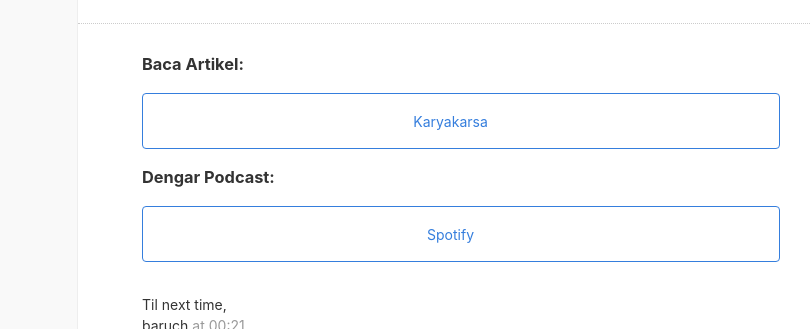
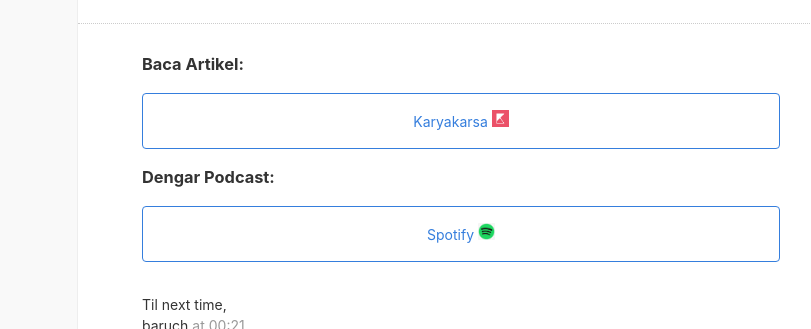
Before and after one commit to andysaktia/baruch, a Jekyll site: the page built from _posts/2021-03-20-nama-adalah-doa.md, in a window 1280 px wide. Shown: the part 485-814 px from the top of the page, without its empty margins (179-990 px from the left). Built offline with Jekyll 4.4.1, drawn with Linux system fonts in a browser that asks for light colours; nearby versions of some CDN libraries.

Commit message:
Update 2021-03-20-nama-adalah-doa.md

```diff
--- a/_posts/2021-03-20-nama-adalah-doa.md
+++ b/_posts/2021-03-20-nama-adalah-doa.md
@@ -7,7 +7,7 @@ Ketika kita mengerti arti dari kata "nama", pengertian kita tidak sebatas hanya
 
 ---
 ### Baca Artikel:
-<a href="https://github.com/muan/scribble" class="pa3 tc ba br2 db">Karyakarsa <img src="images/karyakarsa.png" width="17px"/></a>
+<a href="https://github.com/muan/scribble" class="pa3 tc ba br2 db">Karyakarsa <img src="{{ site.url }}/images/karyakarsa.png" width="17px"/></a>
 
 ### Dengar Podcast:
-<a href="https://github.com/muan/scribble" class="pa3 tc ba br2 db">Spotify <img src="images/spotify.png" width="17px"/></a>
+<a href="https://github.com/muan/scribble" class="pa3 tc ba br2 db">Spotify <img src="{{ site.url }}/images/spotify.png" width="17px"/></a>
```
